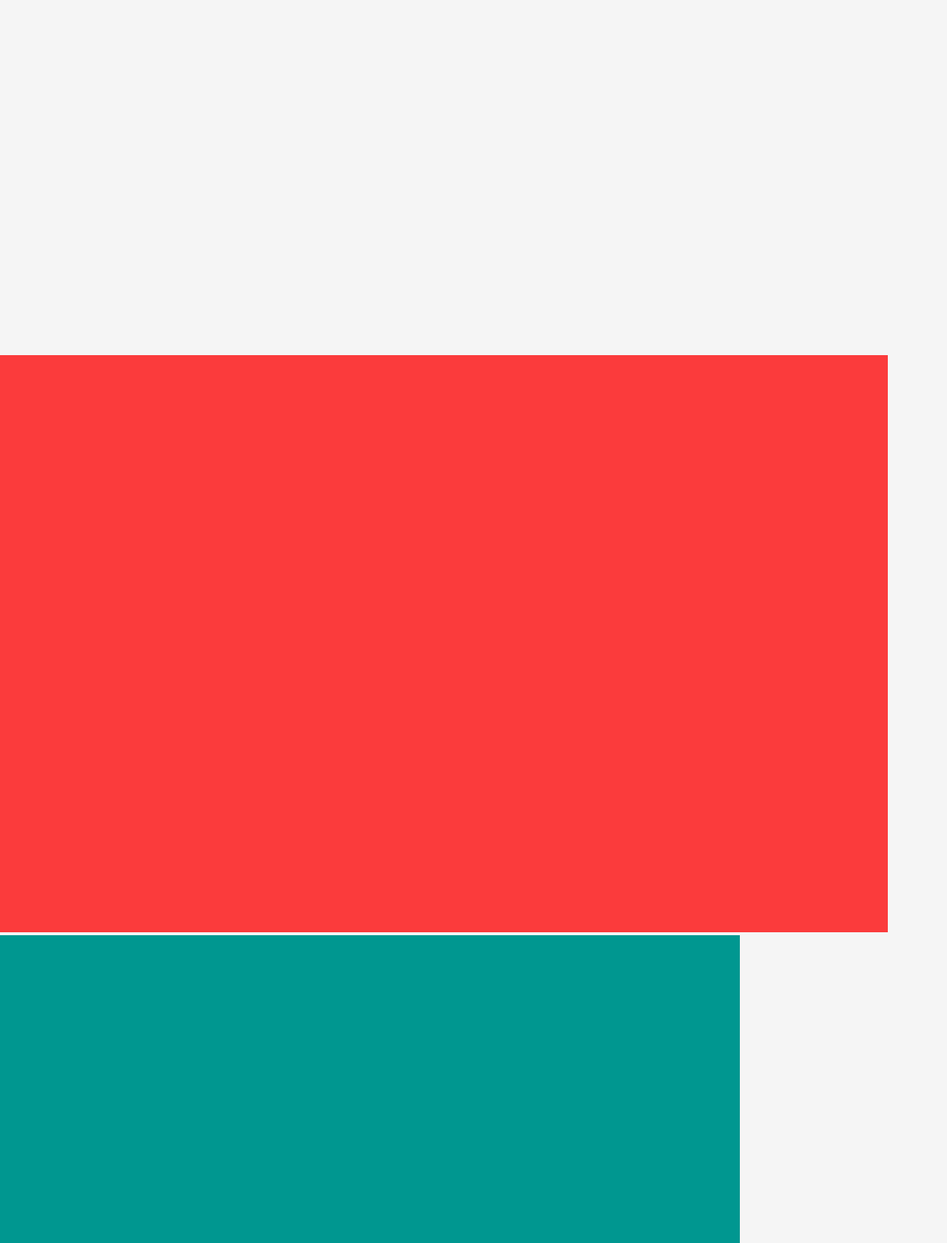
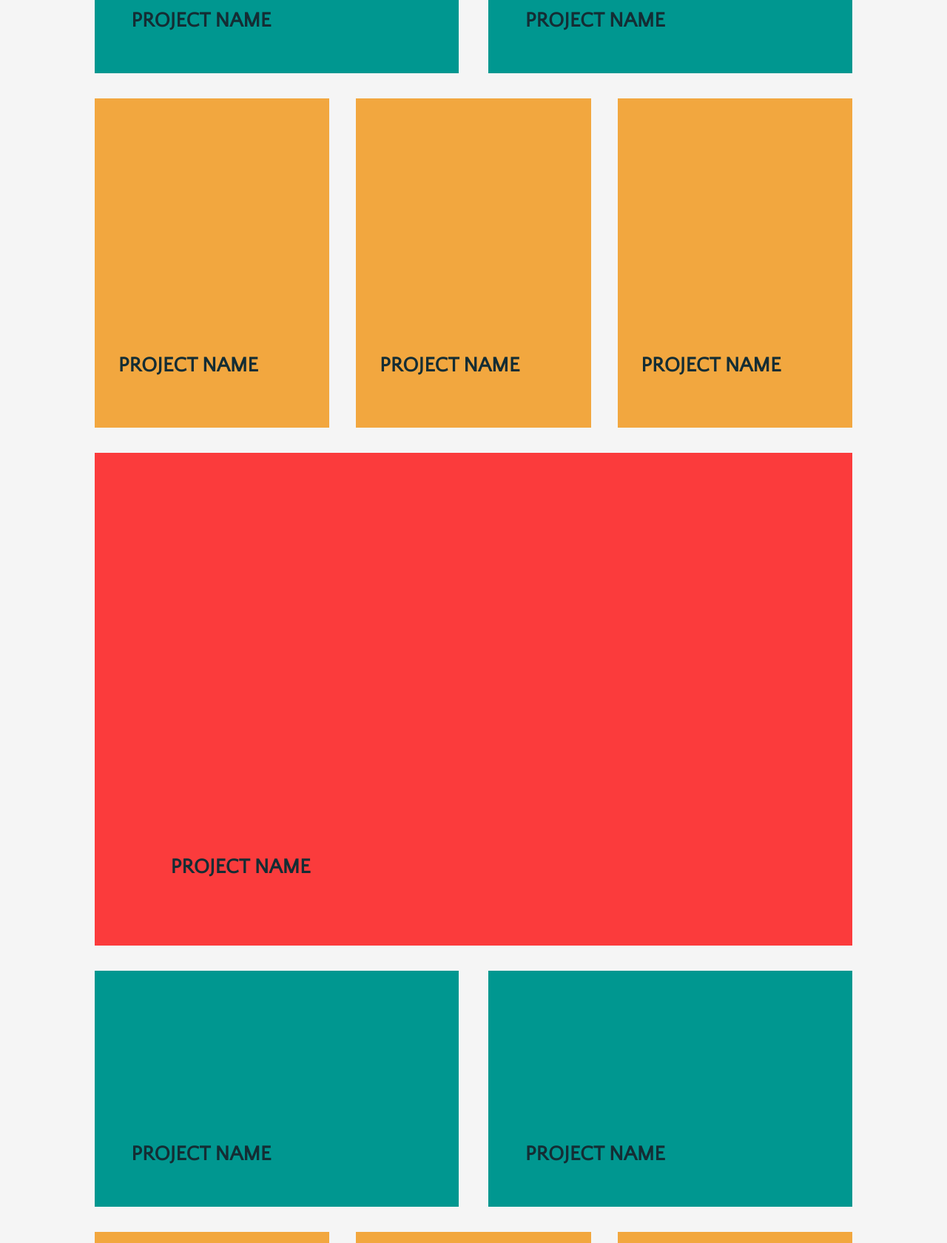
Before and after one commit to shannykirk/shannykirk.github.io, a plain HTML site: page index.html in a window 1280 px wide. Shown: the part 1120-2800 px from the top of the page at 74% size. Drawn offline with nearby package versions, Linux system fonts and the light colour scheme; a web font is replaced by a local one.

Commit message:
Created work grid

```diff
--- a/css/style.css
+++ b/css/style.css
@@ -27,16 +27,17 @@ nav {
   position: fixed;
   top: 0;
   width: 100%;
-  height: 85px;
+  height: 120px;
   display:  flex;
   z-index: 1000;
   text-align: center;
   align-items: center;
   justify-content: center;
+  background: var(--main-bg-color);
 }
 
 nav img {
-  width: 500px;
+  width: 180px;
   margin-left: 50px;
   margin-right: 50px;
 }
@@ -59,9 +60,112 @@ nav p a:hover {
 /* WORK */
 
 div.work-wrapper {
-  margin-top: 100px;
+  margin-top: 100px
 }
 
-div.hero {
+/* WORK GRID */
+div.work {
+  width: 80%;
+  max-width: 1200px;
+  margin: 0 auto;
+  position: relative;
+  margin-top: 200px;
+}
+
+div.row a {
+  transition: 1s opacity;
+  position: relative;
+  display: block;
+}
+
+div.row a:hover {
+  transition: 1s opacity;
+  opacity: 0.6;
+}
+
+div.row a h3 {
+  position: absolute;
+  bottom: 10%;
+  left: 10%;
+  text-transform: uppercase;
+  font-family: "Quattrocento Sans";
+  font-weight: bold;
+  font-size: 28px;
+  color: var(--navy);
+  width: 80%;
+}
+
+div.row.one {
+  display: block;
+  width: 100%;
+  margin-bottom: 30px;
+}
+
+div.row.one img {
+  width: 100%;
+}
+
+div.row.two {
+  display: flex;
+  width: 100%;
+  margin-bottom: 30px;
+  justify-content: space-between;
+  align-self: center;
+}
+
+div.row.two a {
+  display: block;
+  width: 48%;
+  align-self: center;
+  position: relative;
+}
+
+div.row.two a img {
+  width: 100%;
+}
+
+
+div.row.three {
+  display: flex;
+  width: 100%;
+  margin-bottom: 30px;
+  justify-content: space-between;
+  align-self: center;
+}
+
+div.row.three a {
+  display: block;
+  width: 31%;
+  align-self: center;
+  position: relative;
+}
+
+div.row.three a img {
+  width: 100%;
+}
+
+
+/* MOBILE STYLING */
+@media only screen and (max-width: 900px) {
+  div.work {
+    width: 90%;
+  }
+  div.row.two {
+    display: block;
+  }
+  div.row.three {
+    display: block;
+  }
+  div.row.two a {
+    width: 100%;
+    margin-bottom: 30px;
+  }
+  div.row.three a {
+    width: 100%;
+    margin-bottom: 30px;
+  }
+}
+
+/* div.hero {
   height: 200vh;
-}
+} */
--- a/index.html
+++ b/index.html
@@ -18,7 +18,7 @@
 <!-- naviation -->
 <nav>
   <p><a href="#">WORK</a></p>
-  <img src="https://raw.githubusercontent.com/shannykirk/shannykirk.github.io/main/images/logo.png">
+  <img src="https://raw.githubusercontent.com/shannykirk/shannykirk.github.io/main/images/Untitled_Artwork%2026.png">
   <p><a href="#">ABOUT</a></p>
 </nav>
 
@@ -29,12 +29,68 @@
 
 <!-- grid of work -->
 <div class="work">
-
-  <img src="https://raw.githubusercontent.com/shannykirk/shannykirk.github.io/main/images/size1.png">
-
-  <img src="https://raw.githubusercontent.com/shannykirk/shannykirk.github.io/main/images/size2.png">
-
-  <img src="https://raw.githubusercontent.com/shannykirk/shannykirk.github.io/main/images/size3.png">
+  <div class="row one">
+      <a href="#">
+          <h3>project name</h3>
+          <img src="https://raw.githubusercontent.com/shannykirk/shannykirk.github.io/main/images/size1.png">
+      </a>
+  </div>
+  <div class="row two">
+      <a href="#">
+          <h3>project name</h3>
+          <img src="https://raw.githubusercontent.com/shannykirk/shannykirk.github.io/main/images/size2.png">
+      </a>
+      <a href="#">
+          <h3>project name</h3>
+          <img src="https://raw.githubusercontent.com/shannykirk/shannykirk.github.io/main/images/size2.png">
+      </a>
+  </div>
+  <div class="row three">
+      <a href="#">
+          <h3>project name</h3>
+          <img src="https://raw.githubusercontent.com/shannykirk/shannykirk.github.io/main/images/size3.png">
+      </a>
+      <a href="#">
+          <h3>project name</h3>
+          <img src="https://raw.githubusercontent.com/shannykirk/shannykirk.github.io/main/images/size3.png">
+      </a>
+    </a>
+    <a href="#">
+        <h3>project name</h3>
+        <img src="https://raw.githubusercontent.com/shannykirk/shannykirk.github.io/main/images/size3.png">
+    </a>
+  </div>
+  <div class="row one">
+      <a href="#">
+          <h3>project name</h3>
+          <img src="https://raw.githubusercontent.com/shannykirk/shannykirk.github.io/main/images/size1.png">
+      </a>
+  </div>
+  <div class="row two">
+      <a href="#">
+          <h3>project name</h3>
+          <img src="https://raw.githubusercontent.com/shannykirk/shannykirk.github.io/main/images/size2.png">
+      </a>
+      <a href="#">
+          <h3>project name</h3>
+          <img src="https://raw.githubusercontent.com/shannykirk/shannykirk.github.io/main/images/size2.png">
+      </a>
+  </div>
+  <div class="row three">
+      <a href="#">
+          <h3>project name</h3>
+          <img src="https://raw.githubusercontent.com/shannykirk/shannykirk.github.io/main/images/size3.png">
+      </a>
+      <a href="#">
+          <h3>project name</h3>
+          <img src="https://raw.githubusercontent.com/shannykirk/shannykirk.github.io/main/images/size3.png">
+      </a>
+    </a>
+    <a href="#">
+        <h3>project name</h3>
+        <img src="https://raw.githubusercontent.com/shannykirk/shannykirk.github.io/main/images/size3.png">
+    </a>
+  </div>
 
 </div>
 
```
Also changed, not shown: 1 other file.
